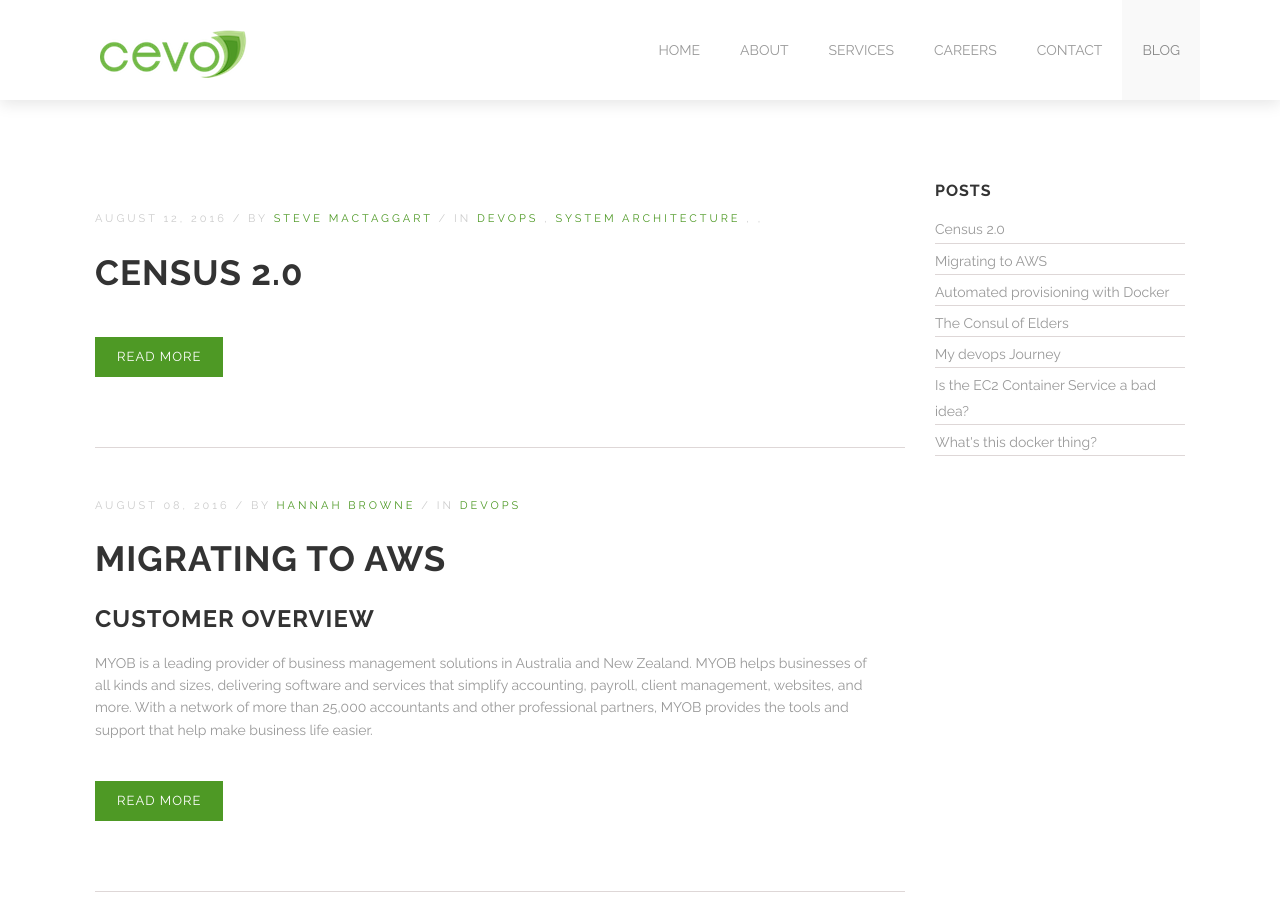
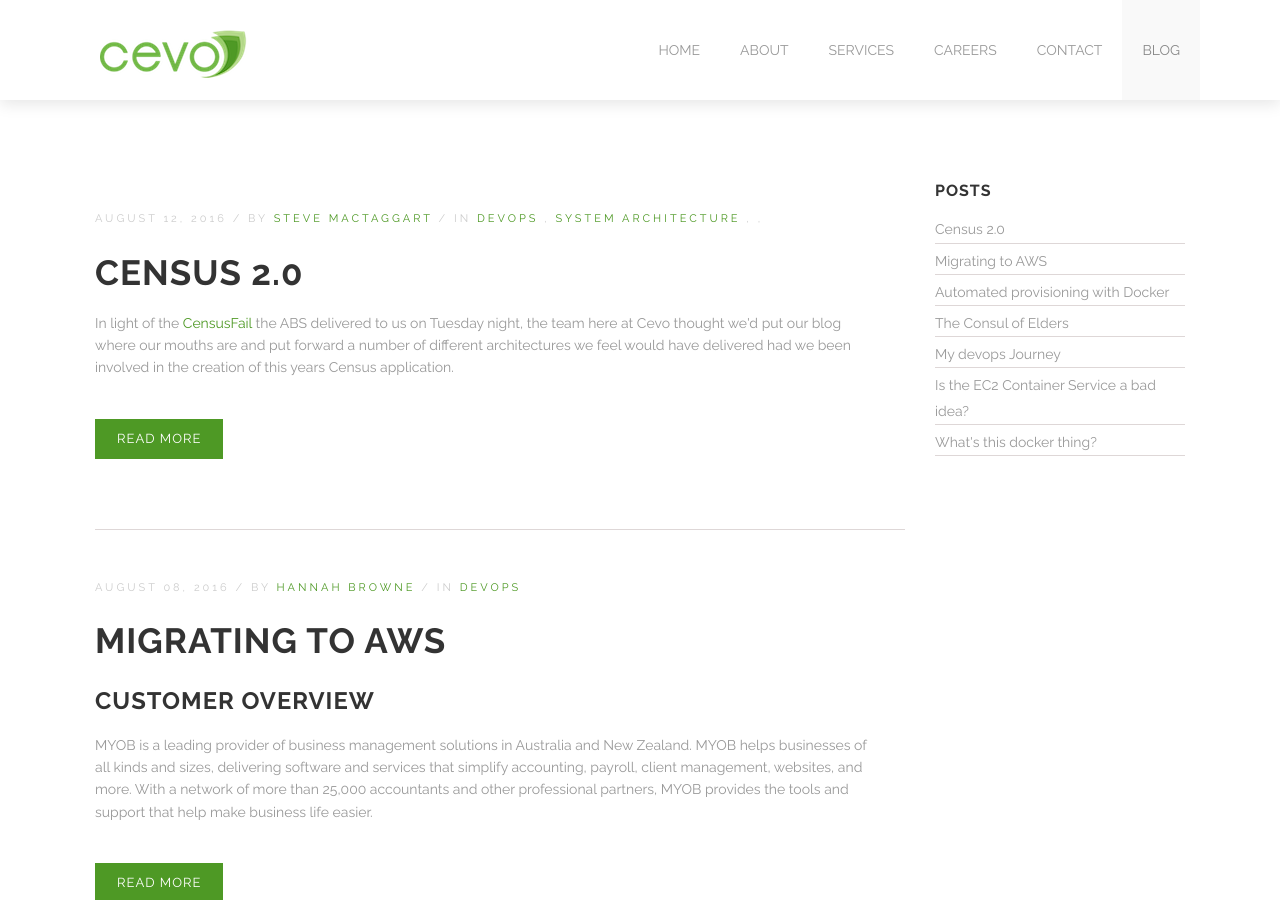
Before and after one commit to nonspecialist/cevoaustralia.github.io, a Jekyll site: the page built from blog/index.html, in a window 1280 px wide and 900 px high. Built offline with Jekyll 4.4.1, drawn with Linux system fonts in a browser that asks for light colours; the list of posts is cut into pages by our own code.

Commit message:
Uncommented excerpt

```diff
--- a/_posts/2016-08-12-Census-2.0.markdown
+++ b/_posts/2016-08-12-Census-2.0.markdown
@@ -11,7 +11,7 @@
 author: Steve Mactaggart
 images:
 excerpt:
-  <!-- In light of the <a href="https://twitter.com/hashtag/CensusFAIL">CensusFail</a> the ABS delivered to us on Tuesday night, the team here at Cevo thought we'd put our blog where our mouths are and put forward a number of different architectures we feel would have delivered had we been involved in the creation of this years Census application. -->
+  In light of the <a href="https://twitter.com/hashtag/CensusFAIL">CensusFail</a> the ABS delivered to us on Tuesday night, the team here at Cevo thought we'd put our blog where our mouths are and put forward a number of different architectures we feel would have delivered had we been involved in the creation of this years Census application.
 ---
 
 Having not already completed the Census, I’m not 100% sure of what the official requirements are, but I will take a crack at designing a solution from a guesstimate of what they would need.
```
